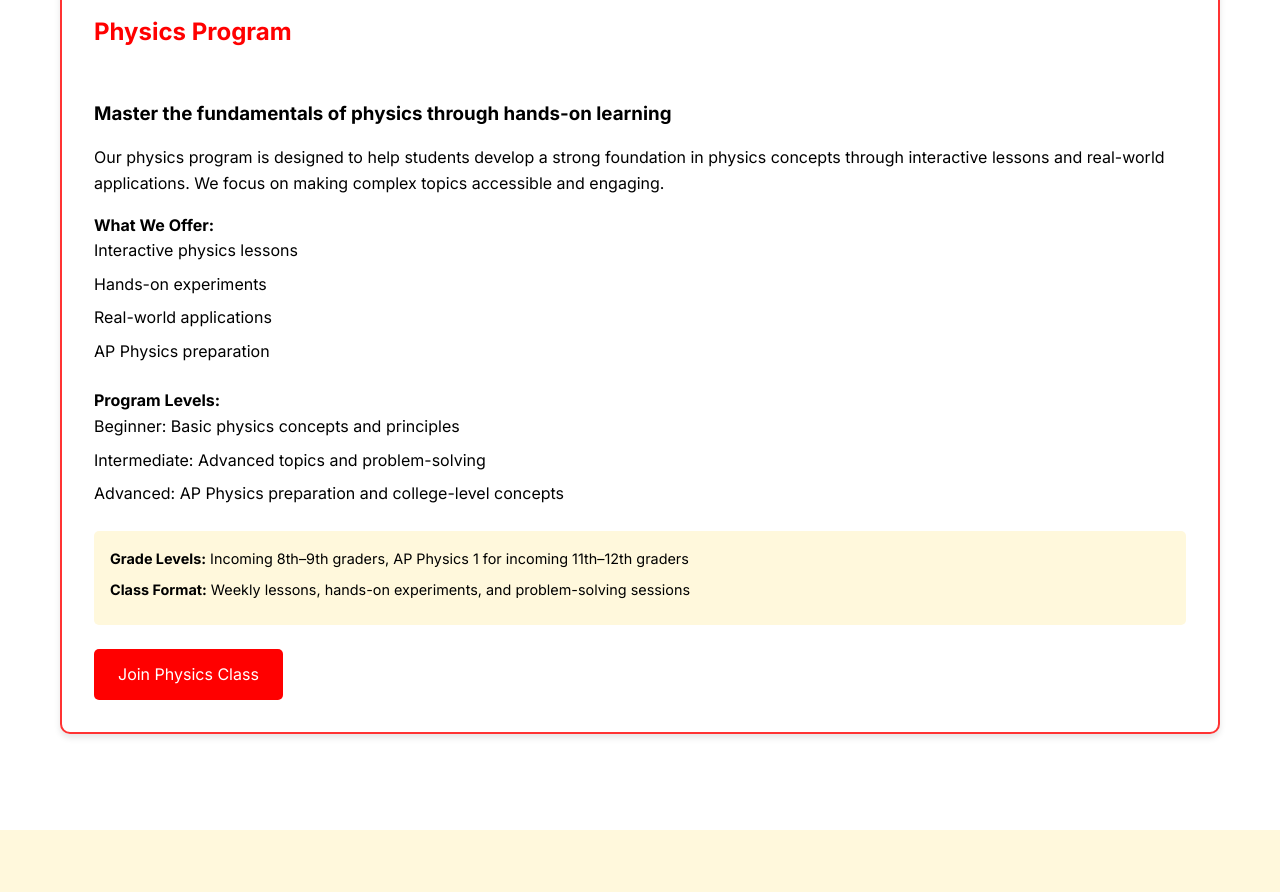
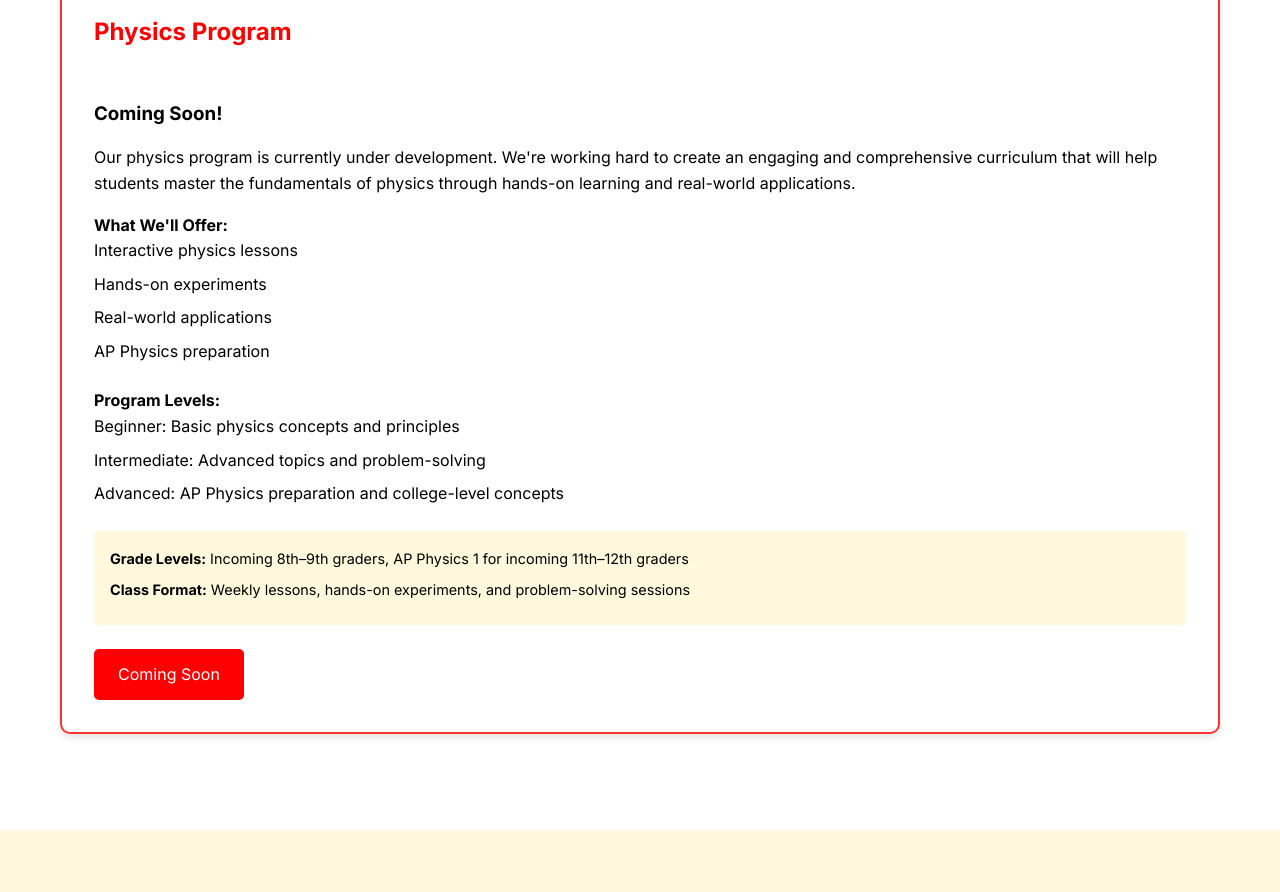
Before and after one commit to Vedpro8988/SigmaLearning, a plain HTML site: page programs.html in a window 1280 px wide. Shown: the part 587-1479 px from the top of the page. Drawn offline with Linux system fonts and the light colour scheme.

Commit message:
Update Physics program to show coming soon and fix Arham's image

```diff
--- a/programs.html
+++ b/programs.html
@@ -43,9 +43,9 @@
                 </div>
                 <h2>Physics Program</h2>
                 <div class="program-details">
-                    <h3>Master the fundamentals of physics through hands-on learning</h3>
-                    <p>Our physics program is designed to help students develop a strong foundation in physics concepts through interactive lessons and real-world applications. We focus on making complex topics accessible and engaging.</p>
-                    <h4>What We Offer:</h4>
+                    <h3>Coming Soon!</h3>
+                    <p>Our physics program is currently under development. We're working hard to create an engaging and comprehensive curriculum that will help students master the fundamentals of physics through hands-on learning and real-world applications.</p>
+                    <h4>What We'll Offer:</h4>
                     <ul>
                         <li>Interactive physics lessons</li>
                         <li>Hands-on experiments</li>
@@ -62,7 +62,7 @@
                         <p><strong>Grade Levels:</strong> Incoming 8th–9th graders, AP Physics 1 for incoming 11th–12th graders</p>
                         <p><strong>Class Format:</strong> Weekly lessons, hands-on experiments, and problem-solving sessions</p>
                     </div>
-                    <a href="https://forms.gle/2BKvypCwVg6WaUdq7" class="program-button">Join Physics Class</a>
+                    <a href="#" class="program-button">Coming Soon</a>
                 </div>
             </div>
         </div>
```
Also changed, not shown: about.html (+1 -1 lines), index.html (+3 -3 lines).
